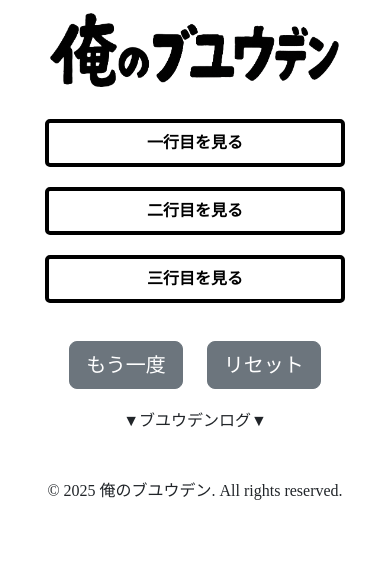
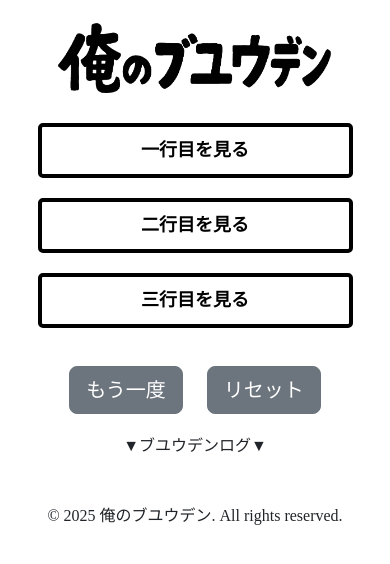
Before and after one commit to mattou0330/buyuuden, a plain HTML site: page index.html in a window 390 px wide. Drawn offline with nearby package versions, Linux system fonts and the light colour scheme.

Commit message:
スマホ対応のレスポンシブデザインを改善し、ボタンやフッターのスタイルを調整

```diff
--- a/CSS/style.css
+++ b/CSS/style.css
@@ -67,19 +67,17 @@ footer {
 
 /* スマホ対応のレスポンシブデザイン */
 @media screen and (max-width: 768px) {
-  body {
-    padding: 10px;
-  }
 
   button {
-    font-size: 20px;
-    padding: 8px 16px;
+    font-size: 18px; /* ボタンのフォントサイズを調整 */
+    padding: 12px 20px; /* ボタンの余白を調整 */
   }
 
   .linebutton {
-    width: 90%; /* 幅をデバイスに合わせる */
+    width: 100%; /* 幅をデバイスに合わせる */
     height: auto;
-    font-size: medium;
+    font-size: 18px; /* フォントサイズを調整 */
+    padding: 10px; /* 余白を追加 */
   }
 
   #history {
@@ -89,5 +87,6 @@ footer {
 
   footer {
     padding: 20px;
+    font-size: 16px; /* フッターの文字サイズを調整 */
   }
 }
```
